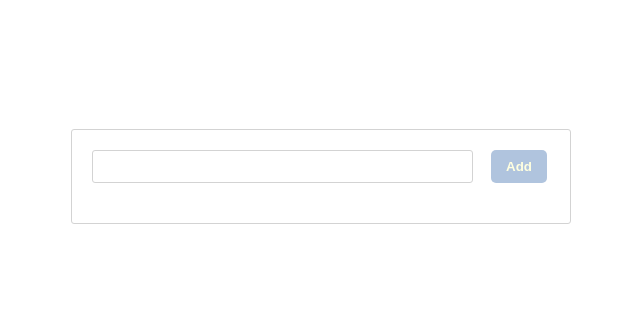
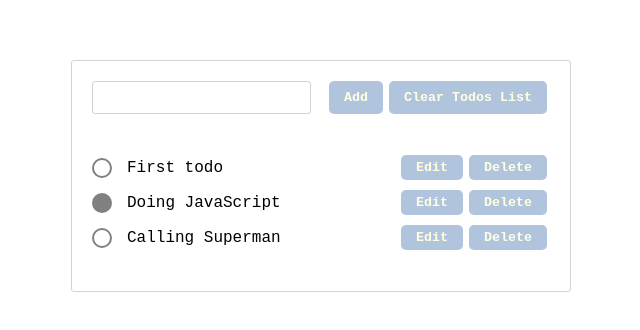
Before and after one commit to mkreutner/vue-sandbox, a website built with Vite: page src/sandbox/index.html in a window 1280 px wide. Shown: the part 224-554 px from the top of the page, without its empty margins (319-959 px from the left). Built offline with nearby package versions, Linux system fonts and the light colour scheme.

Commit message:
feat(project): 01 - add remove todo

```diff
--- a/src/sandbox/index.html
+++ b/src/sandbox/index.html
@@ -7,11 +7,18 @@
   </head>
   <body>
     <div class="container">
-      <form>
-        <input type="text" name="" id="" />
-        <button>Add</button>
+      <form name="formAddTodo" id="formAddTodo">
+        <input type="text" name="inNewTodo" id="inNewTodo" />
+        <button name="btnAddNewTodo" id="btnAddNewTodo">Add</button>
+        <button name="btnClearTodoList" id="btnClearTodoList">
+          Clear Todos List
+        </button>
       </form>
+      <div>
+        <ul id="lstTodos"></ul>
+      </div>
     </div>
+
     <script type="module" src="src/project01/app.js"></script>
   </body>
 </html>
--- a/src/sandbox/src/project01/app.js
+++ b/src/sandbox/src/project01/app.js
@@ -1 +1,117 @@
 import "./styles.css";
+
+const lstTodos = document.querySelector("#lstTodos");
+const formAddTodo = document.querySelector("#formAddTodo");
+const inNewTodo = document.querySelector("#formAddTodo > #inNewTodo");
+const btnClearTodoList = document.querySelector("#btnClearTodoList");
+/**
+ * Liste of ToDo(s)
+ */
+const todosList = [
+  {
+    text: "First todo",
+    done: false,
+  },
+  {
+    text: "Doing JavaScript",
+    done: true,
+  },
+  {
+    text: "Calling Superman",
+    done: false,
+  },
+];
+
+/**
+ * Check if string is empty or blank
+ * @param {*} str
+ * @returns true if blank or empty, false otherwise
+ */
+const isEmpty = (str) => !str?.length;
+const isBlank = (str) => !str || /^\s*$/.test(str);
+const isBlankOrEmpty = (str) => isEmpty(str) && isBlank(str);
+
+/**
+ * Display the ToDos List
+ */
+const displayTodo = () => {
+  const todosNode = todosList.map((todo, idx) => {
+    return createToDoElement(todo, idx);
+  });
+  lstTodos.innerHTML = "";
+  lstTodos.append(...todosNode);
+};
+
+/**
+ *
+ * @param {*} todo
+ * @param {*} idx
+ * @returns HTML LiElement
+ */
+const createToDoElement = (todo, idx) => {
+  const padIdx = idx.toString().padStart(3, "0");
+
+  const span = document.createElement("span");
+  span.classList.add("todo");
+  todo.done && span.classList.add("done");
+  const p = document.createElement("p");
+  p.innerHTML = todo.text;
+  const btnEdit = document.createElement("button");
+  btnEdit.textContent = "Edit";
+  const btnDelete = document.createElement("button");
+  btnDelete.textContent = "Delete";
+  btnDelete.id = `btnDelete-${padIdx}`;
+  btnDelete.dataset.totoNumber = idx;
+  btnDelete.addEventListener("click", (event) => {
+    removeTodoFromList(idx);
+  });
+  const li = document.createElement("li");
+  li.id = `todo-${padIdx}`;
+  li.append(span, p, btnEdit, btnDelete);
+
+  return li;
+};
+
+/**
+ * Add new toto in the List
+ * @param {*} todoText
+ */
+const addNewTodoInList = (todoText) => {
+  todosList.push({
+    text: todoText,
+    done: false,
+  });
+};
+
+/**
+ * Remove todo at index idx from the todo List
+ * @param {*} idx
+ */
+const removeTodoFromList = (idx) => {
+  todosList.splice(idx, 1);
+  displayTodo();
+};
+
+/**
+ * Callback when user wants to add new a new toDo
+ * @param {*} event
+ */
+const sumbitFormTodoCallback = (event) => {
+  // Stop propagation
+  event.preventDefault();
+  console.log(event.submitter.id);
+  // Retreive todo text value
+  const value = inNewTodo.value;
+  // Clear current input
+  inNewTodo.value = "";
+  if (!isBlankOrEmpty(value)) {
+    // Add new toto in ToDo list
+    addNewTodoInList(value);
+  }
+  // Refresh the ToDo list
+  displayTodo();
+};
+
+/** Main App */
+displayTodo();
+formAddTodo.addEventListener("submit", sumbitFormTodoCallback);
--- a/src/sandbox/src/project01/styles.css
+++ b/src/sandbox/src/project01/styles.css
@@ -1,5 +1,6 @@
 * {
   box-sizing: border-box;
+  font-family: "Courier New", Courier, monospace;
 }
 
 body {
@@ -37,6 +38,7 @@ button {
   border-radius: 5px;
   margin: 0px 3px;
   cursor: pointer;
+  outline: 0;
 }
 
 input {
@@ -59,6 +61,7 @@ ul {
 li {
   display: flex;
   align-items: center;
+  padding: 5px 0px;
 }
 
 li p {
```
